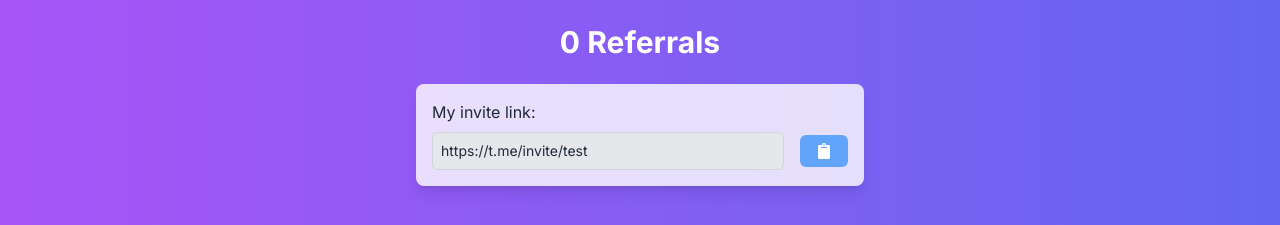
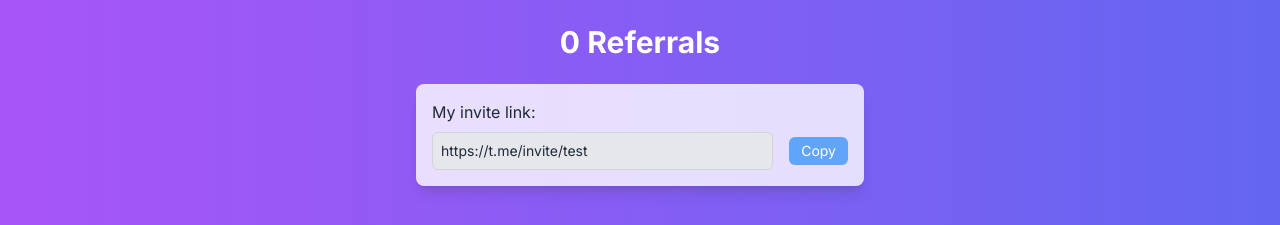
Before and after one commit to greenprem/tapcoin, a Next.js app: page / in a window 1280 px wide. Both pictures are taken after a click on the button "Ref". Shown: the top 225 px of the page. Built offline with nearby package versions, Linux system fonts and the light colour scheme.

Commit message:
Update Refer.tsx

```diff
--- a/src/components/Refer.tsx
+++ b/src/components/Refer.tsx
@@ -37,11 +37,11 @@ const RefComponent: React.FC = () => {
             className="text-sm bg-gray-200 border border-gray-300 rounded-md p-2 text-gray-800 w-full"
           />
           <button
-            onClick={copyToClipboard}
-            className="bg-blue-400 text-white px-4 py-2 rounded-md hover:bg-blue-700 transition ml-4"
-          >
-            <FaClipboard />
-          </button>
+      onClick={copyToClipboard}
+      className="bg-blue-400 text-white px-3 py-1 rounded-md hover:bg-blue-700 transition ml-4 text-sm"
+    >
+      {copied ? 'Copied' : 'Copy'}
+    </button>
         </div>
       </div>
     </div>
```
